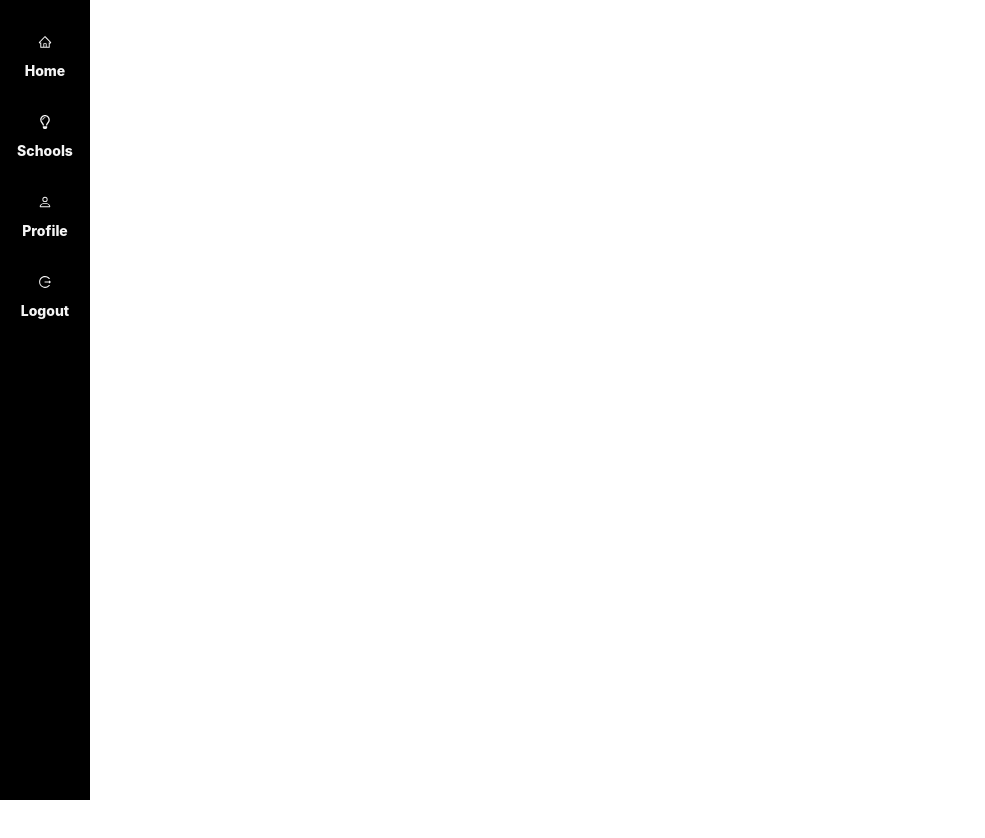
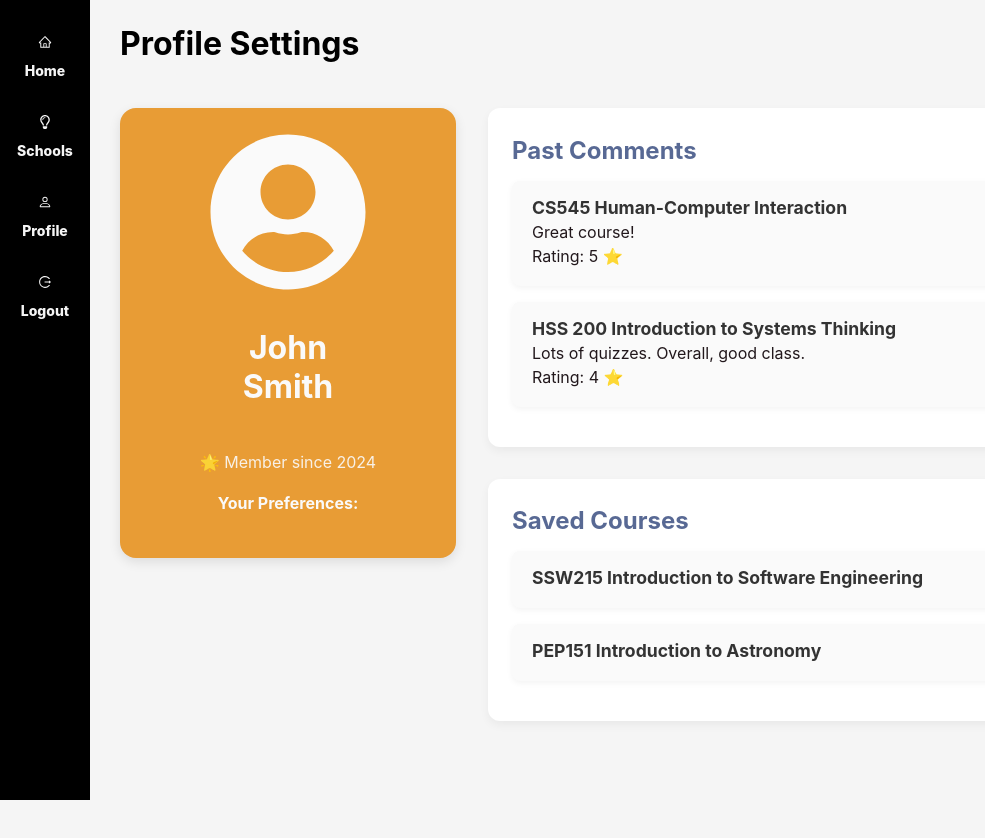
Before and after one commit to bemin-shaker/ReviewMyCourse, a React (Create React App) app in the folder client/: page /#/profile in a window 1280 px wide. Shown: the top 838 px of the page, without its empty margins (0-985 px from the left). Before the commit the page ends 800 px from the top, so only its background shows below. Built offline with nearby package versions, Linux system fonts and the light colour scheme.

Commit message:
Add profile route

```diff
--- a/client/src/App.js
+++ b/client/src/App.js
@@ -5,7 +5,9 @@ import Categories from "./components/Categories";
 import Courses from "./components/Courses";
 import CourseReviews from "./components/CourseReviews";
 import Schools from "./components/Schools";
+import Profile from "./components/Profile";
 import Navbar from "./components/Navbar";
+
 function App() {
   return (
     <div>
@@ -23,6 +25,10 @@ function App() {
             path="/schools/:id/categories/:catId/courses/:courseId"
             element={<CourseReviews />}
           />
+          <Route
+            path="/profile"
+            element={<Profile />}
+          />
         </Routes>
       </HashRouter>
     </div>
--- a/client/src/components/Navbar.js
+++ b/client/src/components/Navbar.js
@@ -23,7 +23,7 @@ const SidebarData = [
 
   {
     title: "Profile",
-    path: "/update-profile",
+    path: "/profile",
     icon: <BsIcons.BsPerson />,
     cName: "nav-text",
   },
--- /dev/null
+++ b/client/src/components/Profile.css
@@ -0,0 +1,114 @@
+.profile-page {
+    background-color: #f5f5f5;
+    padding: 0 4.5rem;
+}
+
+.profile-page h1 {
+    padding: 1.5rem 3rem;
+    margin-top: 0
+}
+.profile-container {
+    display: flex;
+    flex-wrap: wrap;
+    gap: 2rem;
+    padding: 0 3rem;
+    background-color: #f5f5f5;
+    min-height: 100vh;
+    color: #22181C;
+}
+
+/* Left side: user info */
+.profile-left {
+    flex: 1;
+    min-width: 280px;
+    max-width: 45%;
+}
+
+.user-info-card {
+    background-color: #e89c35;
+    color: #fafafa;
+    border-radius: 16px;
+    padding: 1.5rem 2rem;
+    text-align: center;
+    box-shadow: 0 4px 12px rgba(0, 0, 0, 0.1);
+}
+
+.user-info-card h2 {
+    font-size: 1.75rem;
+    margin-bottom: 0.5rem;
+}
+
+.user-info-card p {
+    font-size: 1rem;
+    margin: 0;
+    opacity: 0.9;
+}
+
+.user-info-card ul {
+    list-style: none;
+    padding: 0;
+}
+
+.user-avatar {
+    font-size: 10rem;
+    margin-bottom: .5rem;
+    color: #fafafa;
+}
+/* Right side: stacked sections */
+.profile-right {
+    flex: 2;
+    min-width: 320px;
+    display: flex;
+    flex-direction: column;
+    gap: 2rem;
+}
+
+.profile-section {
+    background-color: #fff;
+    border-radius: 12px;
+    padding: 1.5rem;
+    box-shadow: 0 4px 10px rgba(0, 0, 0, 0.05);
+}
+
+.profile-section h3 {
+    font-size: 1.5rem;
+    margin-bottom: 1rem;
+    margin-top: 0.2rem;
+    color: #586994;
+}
+
+.profile-list {
+    list-style: none;
+    padding: 0;
+    display: flex;
+    flex-direction: column;
+    gap: 1rem;
+}
+
+.profile-card {
+    background-color: #fafafa;
+    border-radius: 8px;
+    padding: 1rem 1.25rem;
+    box-shadow: 0 2px 6px rgba(0, 0, 0, 0.05);
+}
+
+.profile-card strong {
+    font-size: 1.1rem;
+    color: #333;
+}
+
+.profile-card p {
+    margin: 0.25rem 0;
+}
+
+/* Responsive behavior */
+@media (max-width: 768px) {
+    .profile-container {
+        flex-direction: column;
+    }
+
+    .profile-left,
+    .profile-right {
+        max-width: 100%;
+    }
+}
--- /dev/null
+++ b/client/src/components/Profile.jsx
@@ -0,0 +1,85 @@
+import React from "react";
+import "./Profile.css";
+import { FaUserCircle } from "react-icons/fa";
+
+function Profile() {
+    // const user = JSON.parse(localStorage.getItem("user"));
+
+    const savedCourses = [
+        {
+            id: "1",
+            name: "SSW215 Introduction to Software Engineering",
+        },
+        {
+            id: "2",
+            name: "PEP151 Introduction to Astronomy",
+        }
+    ];
+
+    const userReviews = [
+        {
+            restroomName: "CS545 Human-Computer Interaction",
+            comment: "Great course!",
+            rating: 5
+        },
+        {
+            restroomName: "HSS 200 Introduction to Systems Thinking",
+            comment: "Lots of quizzes. Overall, good class.",
+            rating: 4
+        }
+    ];
+
+    return (
+        <div className="profile-page">
+            <h1>Profile Settings</h1>
+            <div className="profile-container">
+                <div className="profile-left">
+                    <div className="user-info-card">
+                    <FaUserCircle className="user-avatar" />
+                        <h1>John Smith</h1>
+                        <p>🌟 Member since 2024</p>
+                        <h4>Your Preferences:</h4>
+
+                    </div>
+                </div>
+
+                <div className="profile-right">
+                    <section className="profile-section">
+                        <h3>Past Comments</h3>
+                        {userReviews.length > 0 ? (
+                            <ul className="profile-list">
+                                {userReviews.map((review, index) => (
+                                    <li key={index} className="profile-card">
+                                        <strong>{review.restroomName}</strong>
+                                        <p>{review.comment}</p>
+                                        <p>Rating: {review.rating} ⭐</p>
+                                    </li>
+                                ))}
+                            </ul>
+                        ) : (
+                            <p>No reviews yet.</p>
+                        )}
+                    </section>
+
+                    <section className="profile-section">
+                        <h3>Saved Courses</h3>
+                        {savedCourses.length > 0 ? (
+                            <ul className="profile-list">
+                                {savedCourses.map((restroom) => (
+                                    <li key={restroom.id} className="profile-card">
+                                        <strong>{restroom.name}</strong>
+                                        <p>{restroom.address}</p>
+                                    </li>
+                                ))}
+                            </ul>
+                        ) : (
+                            <p>You haven’t saved any restrooms yet.</p>
+                        )}
+                    </section>
+                </div>
+            </div>
+        </div>
+    );
+}
+
+export default Profile;
```
